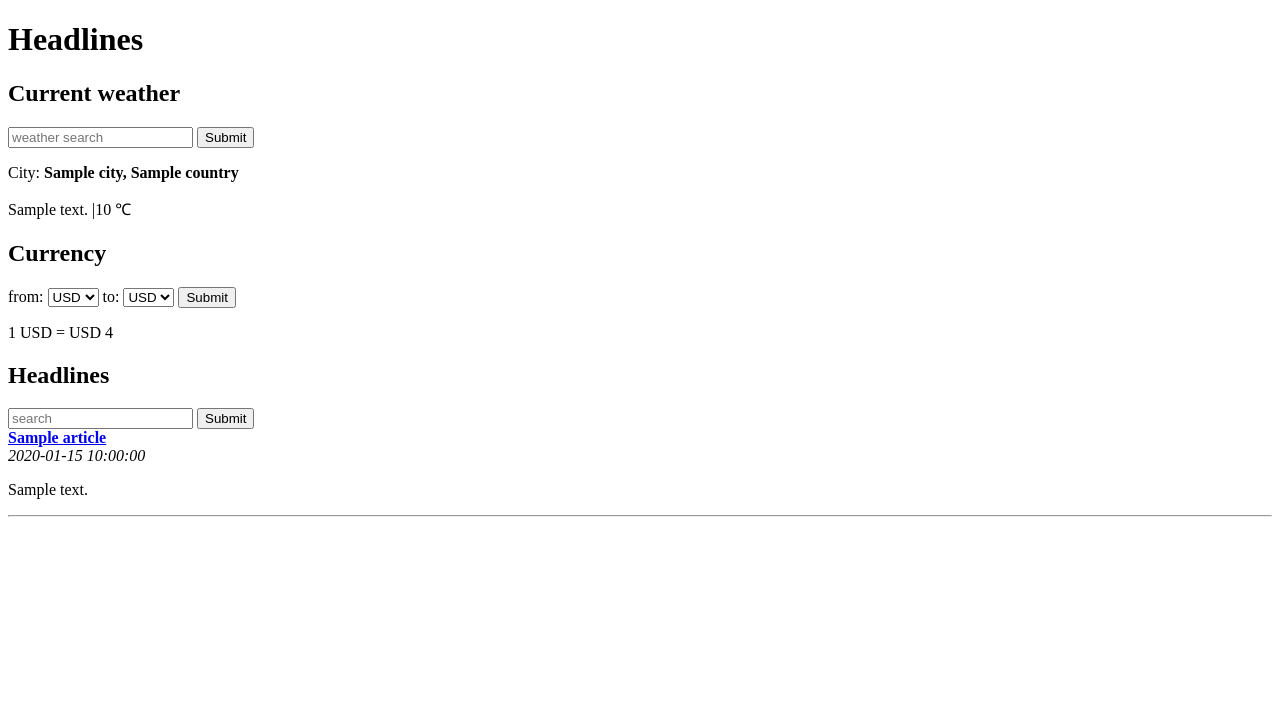
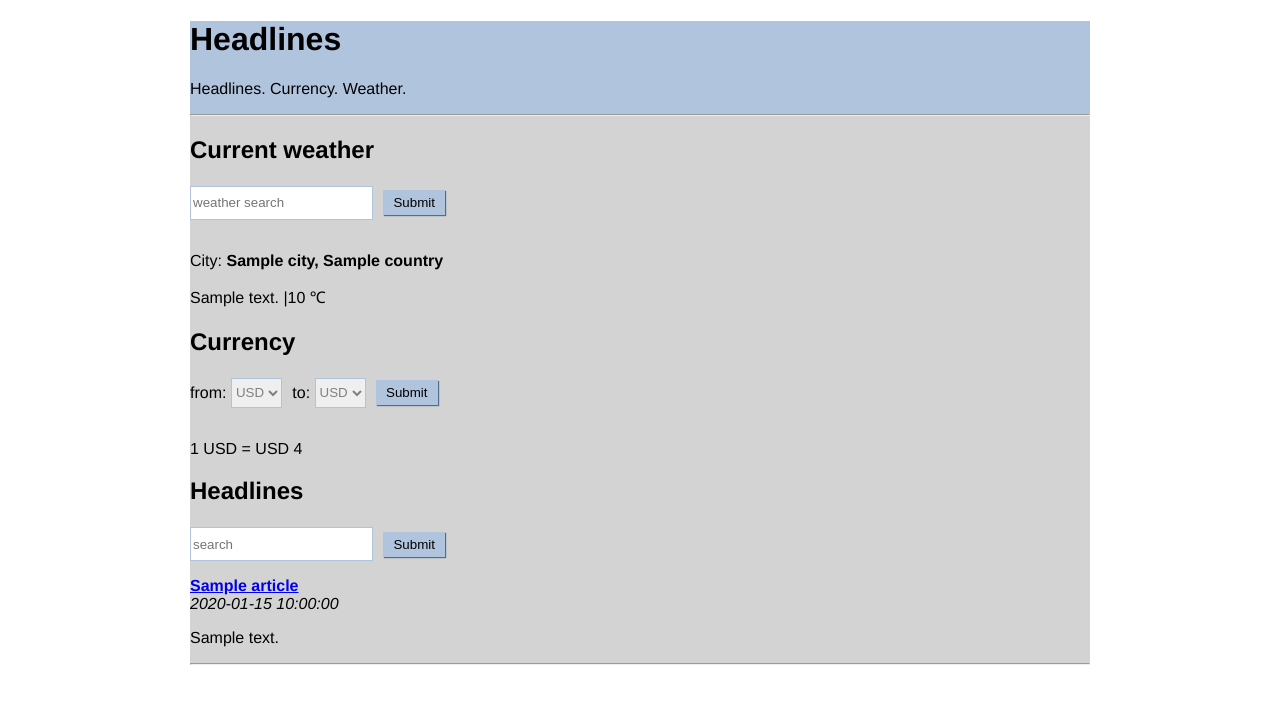
Before and after one commit to rexali/hdln-app, a Flask app: template app/templates/home.html in a window 1280 px wide. Shown: the top 704 px of the page. Run offline with Flask 2, Linux system fonts and the light colour scheme; the template is opened without the code that fills it: most values are stand-ins (such as "Sample title", 1, 10 or a date in 2020).

Commit message:
added css

```diff
--- a/app/templates/home.html
+++ b/app/templates/home.html
@@ -5,10 +5,65 @@
     <meta charset="UTF-8">
     <meta name="viewport" content="width=device-width, initial-scale=1.0">
     <title>Headlines</title>
+    <style>
+        html {
+            font-family: "Helvetica";
+            background: white;
+        }
+
+        body {
+            background: lightgrey;
+            max-width: 900px;
+            margin: 0 auto;
+        }
+
+        /* #header {
+            background: lightsteelblue;
+        } */
+        #header {
+            padding-top: 5;
+            background: lightsteelblue;
+        }
+
+        #inner-header {
+            padding-left: 10;
+        }
+
+        #main {
+            padding-left: 10;
+        }
+
+        input[type="text"], select {
+            color: grey;
+            border: 1px solid lightsteelblue;
+            height: 30px;
+            line-height: 15px;
+            margin: 2px 6px 16px 0px;
+        }
+
+        input[type="submit"] {
+            padding: 5px 10px 5px 10px;
+            color: black;
+            background: lightsteelblue;
+            border: none;
+            box-shadow: 1px 1px 1px #4C6E91;
+        }
+
+        input[type="submit"]:hover {
+            background: steelblue;
+        }
+    </style>
+    </style>
 </head>
 
 <body>
+    <!-- <h1>Headlines</h1> -->
+    <div id="header">
         <h1>Headlines</h1>
+        <p>Headlines. Currency. Weather.</p>
+        <hr />
+    </div>
+    <div>
         <h2>Current weather</h2>
         <form>
             <input type="text" name="city" placeholder="weather search">
@@ -63,7 +118,7 @@
         <hr />
         {% endfor %}
 
-
+    </div>
 </body>
 
 </html>
```
Lines whose indentation alone changed are shown as unchanged.
